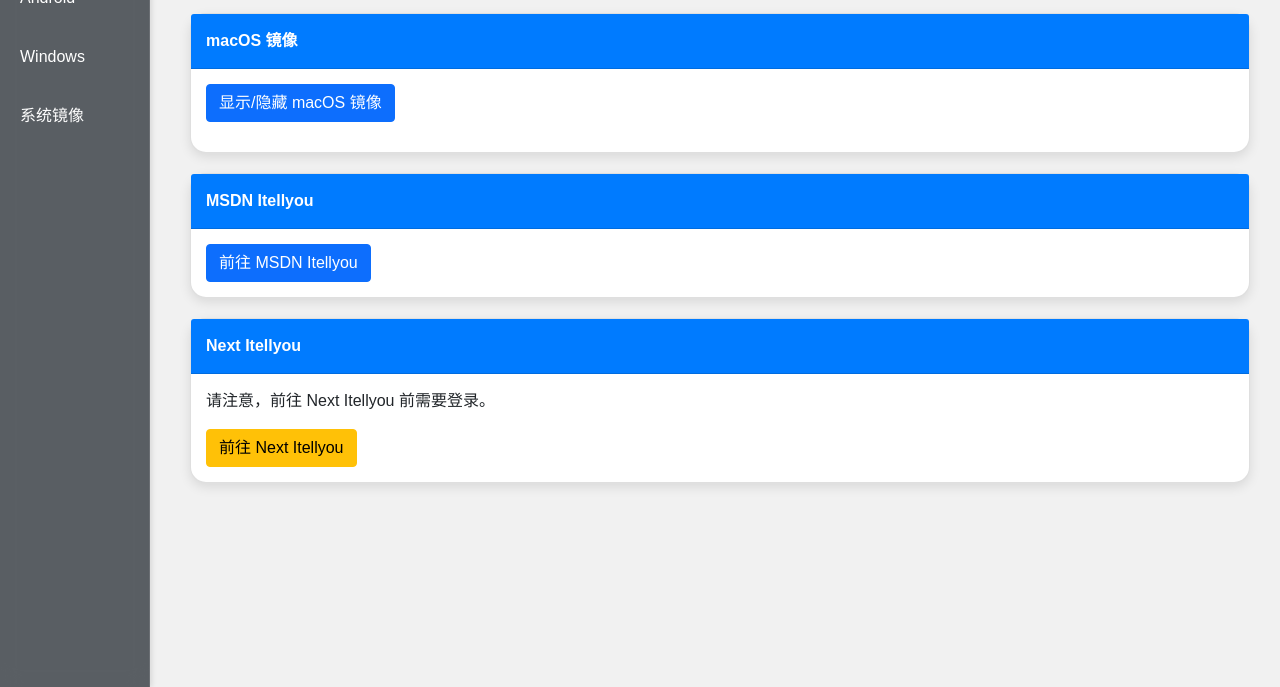
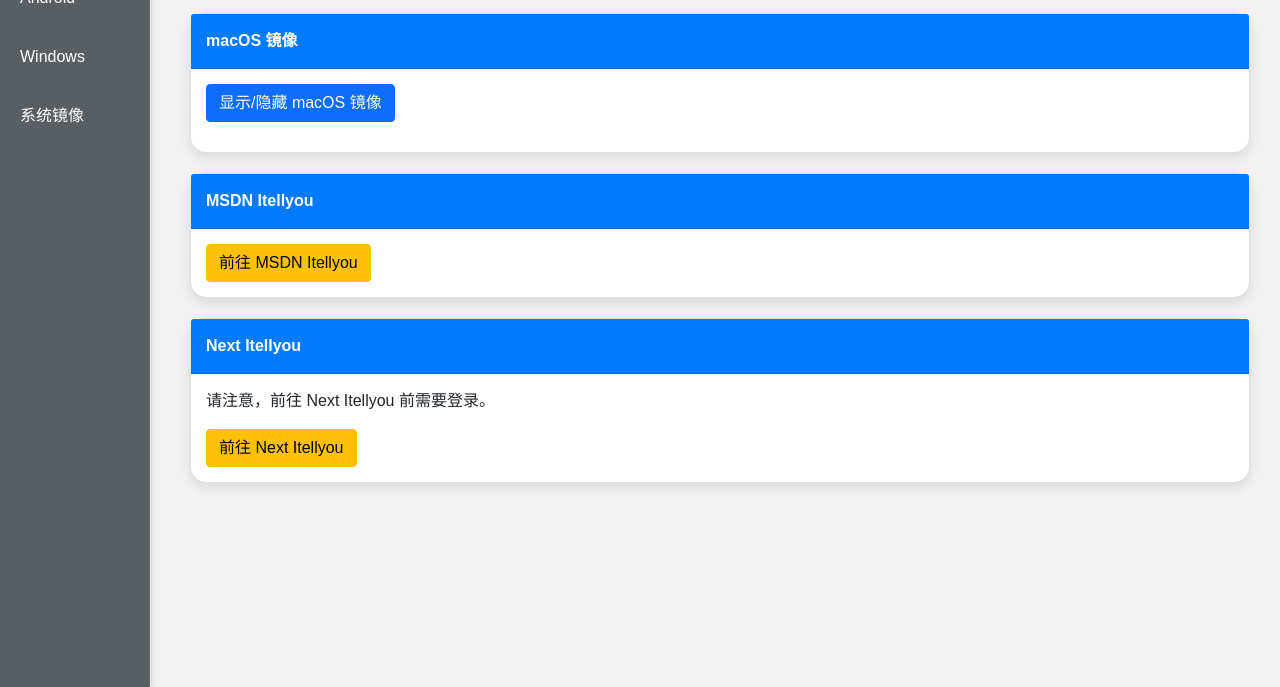
Before and after one commit to Windows11-MEMZ/LinkConnector, a plain HTML site: page sysimg.html in a window 1280 px wide. Shown: the part 113-800 px from the top of the page. Drawn offline with nearby package versions, Linux system fonts and the light colour scheme.

Commit message:
Update sysimg.html

```diff
--- a/sysimg.html
+++ b/sysimg.html
@@ -48,7 +48,7 @@
       <div class="card">
         <div class="card-header">MSDN Itellyou</div>
         <div class="card-body">
-          <a href="https://msdn.itellyou.cn/" target="_blank" class="btn btn-primary">
+          <a href="https://msdn.itellyou.cn/" target="_blank" class="btn btn-warning">
             前往 MSDN Itellyou
           </a>
         </div>
```
